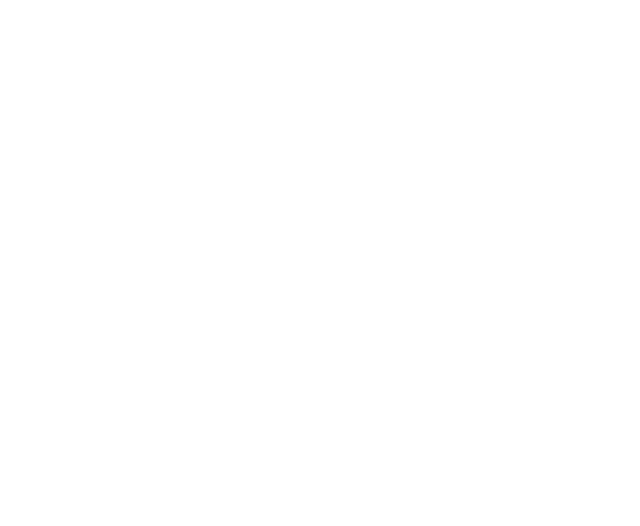
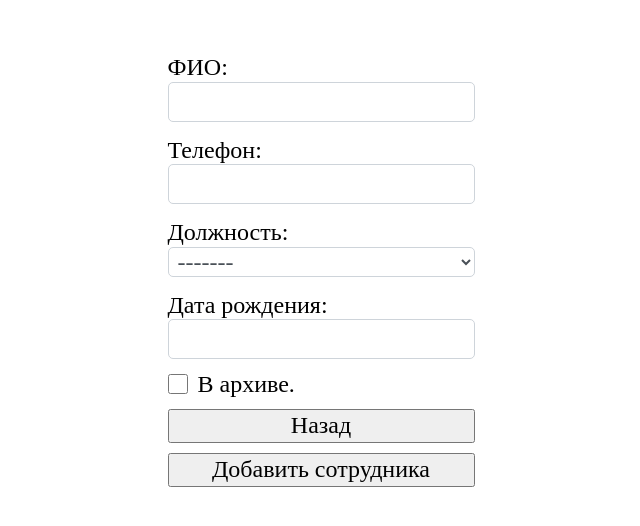
Before and after one commit to unbugster/pizzafabrika, a React app: page /new in a window 1280 px wide. Before the commit this address had no page. Shown: the part 146-672 px from the top of the page, without its empty margins (319-959 px from the left). Built offline with nearby package versions, Linux system fonts and the light colour scheme.

Commit message:
Add option to add new employees

```diff
--- a/package.json
+++ b/package.json
@@ -27,6 +27,7 @@
   },
   "dependencies": {
     "@reduxjs/toolkit": "^1.8.5",
+    "nanoid": "^4.0.0",
     "react": "^18.2.0",
     "react-dom": "^18.2.0",
     "react-redux": "^8.0.2",
--- a/src/App.jsx
+++ b/src/App.jsx
@@ -7,7 +7,8 @@
   return (
     <Routes>
       <Route path="/" element={<TablePage />}></Route>
-      <Route path="/edit/:id" element={<EditForm />}></Route>
+      <Route path="/edit/:id" element={<EditForm formType={"edit"} />}></Route>
+      <Route path="/new" element={<EditForm formType={"add"} />}></Route>
     </Routes>
   );
 };
--- a/src/pages/EditForm/EditForm.jsx
+++ b/src/pages/EditForm/EditForm.jsx
@@ -1,56 +1,80 @@
 import React, { useCallback, useState } from "react";
 import { useDispatch, useSelector } from "react-redux";
 import { useNavigate, useParams } from "react-router-dom";
+import { customAlphabet } from "nanoid";
 import "./EditForm.scss";
 
+const nanoid = customAlphabet("1234567890", 5);
+
 const selectEmployeeById = (state, id) => {
+  if (!id) {
+    return {
+      id: Number(nanoid()),
+      name: "",
+      phone: "",
+      role: "",
+      birthday: "",
+      isArchive: false,
+    };
+  }
+
   return state.employees.find((employee) => employee.id === Number(id));
 };
 
-const EditForm = () => {
+const EditForm = ({ formType }) => {
   const { id } = useParams();
-  const employee = useSelector((state) => selectEmployeeById(state, id));
   const dispatch = useDispatch();
   const navigate = useNavigate();
+  const initialData = useSelector((state) => selectEmployeeById(state, id));
+
+  const [employee, setEmployee] = useState({
+    id: initialData.id,
+    name: initialData.name,
+    phone: initialData.phone,
+    role: initialData.role,
+    birthday: initialData.birthday,
+    isArchive: initialData.isArchive,
+  });
 
   const goBack = () => navigate(-1);
 
-  const [person, setPerson] = useState({
-    name: employee.name,
-    phone: employee.phone,
-    role: employee.role,
-    birthday: employee.birthday,
-    isArchive: employee.isArchive,
-  });
-
   const handleNameChange = useCallback((evt) => {
     const newName = evt.target.value;
-    setPerson({ ...person, name: newName });
+    setEmployee((currentEmployee) => ({ ...currentEmployee, name: newName }));
   }, []);
 
   const handlePhoneChange = useCallback((evt) => {
     const newPhone = evt.target.value;
-    setPerson({ ...person, phone: newPhone });
+    setEmployee((currentEmployee) => ({ ...currentEmployee, phone: newPhone }));
   }, []);
 
   const handleRoleChange = useCallback((evt) => {
     const newRole = evt.target.value;
-    setPerson({ ...person, role: newRole });
+    setEmployee((currentEmployee) => ({ ...currentEmployee, role: newRole }));
   }, []);
 
   const handleBirthdayChange = useCallback((evt) => {
     const newBirthday = evt.target.value;
-    setPerson({ ...person, birthday: newBirthday });
+    setEmployee((currentEmployee) => ({
+      ...currentEmployee,
+      birthday: newBirthday,
+    }));
   }, []);
 
   const handleCheckboxChange = useCallback((_evt) => {
-    setPerson({ ...person, isArchive: !person.isArchive });
+    setEmployee((currentEmployee) => ({
+      ...currentEmployee,
+      isArchive: !currentEmployee.isArchive,
+    }));
   }, []);
 
   const handleSaveChanges = useCallback(() => {
-    dispatch({ type: "EMPLOYEES/EDIT", payload: { newData: person, id } });
+    formType === "edit"
+      ? dispatch({ type: "EMPLOYEES/EDIT", payload: { newData: employee, id } })
+      : dispatch({ type: "EMPLOYEES/ADD", payload: { newData: employee } });
+
     goBack();
-  }, [person]);
+  }, [employee]);
 
   return (
     <div className="EditForm">
@@ -60,7 +84,7 @@
           <input
             type="text"
             name="name"
-            value={person.name}
+            value={employee.name}
             onChange={handleNameChange}
           />
         </label>
@@ -69,13 +93,13 @@
           <input
             type="text"
             name="phone"
-            value={person.phone}
+            value={employee.phone}
             onChange={handlePhoneChange}
           />
         </label>
         <label>
           Должность:
-          <select name="role" value={person.role} onChange={handleRoleChange}>
+          <select name="role" value={employee.role} onChange={handleRoleChange}>
             <option value="no-role">-------</option>
             <option value="driver">Водитель</option>
             <option value="waiter">Официант</option>
@@ -87,7 +111,7 @@
           <input
             type="text"
             name="birthday"
-            value={person.birthday}
+            value={employee.birthday}
             onChange={handleBirthdayChange}
           />
         </label>
@@ -95,7 +119,7 @@
           <input
             type="checkbox"
             name="archive"
-            checked={person.isArchive}
+            checked={employee.isArchive}
             onChange={handleCheckboxChange}
           />
           В архиве.
@@ -104,7 +128,7 @@
           Назад
         </button>
         <button type="button" onClick={handleSaveChanges}>
-          Сохранить
+          {formType === "add" ? "Добавить сотрудника" : "Сохранить"}
         </button>
       </form>
     </div>
--- a/src/pages/TablePage/components/Filters/Filters.jsx
+++ b/src/pages/TablePage/components/Filters/Filters.jsx
@@ -1,4 +1,5 @@
 import React from "react";
+import { Link } from "react-router-dom";
 import { ArchiveFilter } from "./ArchiveFilter";
 import { RoleFilter } from "./RoleFilter";
 import "./Filters.scss";
@@ -8,6 +9,11 @@
     <div className="Filters">
       <ArchiveFilter />
       <RoleFilter />
+      <Link to={`/new`}>
+        <button type="button" classNames="Filters-AddBtn">
+          Добавить сотрудника
+        </button>
+      </Link>
     </div>
   );
 };
--- a/src/pages/TablePage/components/Filters/Filters.scss
+++ b/src/pages/TablePage/components/Filters/Filters.scss
@@ -27,4 +27,5 @@
     background: transparent;
     user-select: none;
     cursor: pointer;
+    margin-bottom: 10px;
 }
--- a/src/store.js
+++ b/src/store.js
@@ -40,6 +40,12 @@
         ...state,
         employees: newEmployees,
       };
+    case "EMPLOYEES/ADD":
+      const newEmployess = [...state.employees, payload.newData];
+      return {
+        ...state,
+        employees: newEmployess,
+      };
   }
 
   return state;
```
Also changed, not shown: 1 other file (tests, documents, lock files or other folders).
